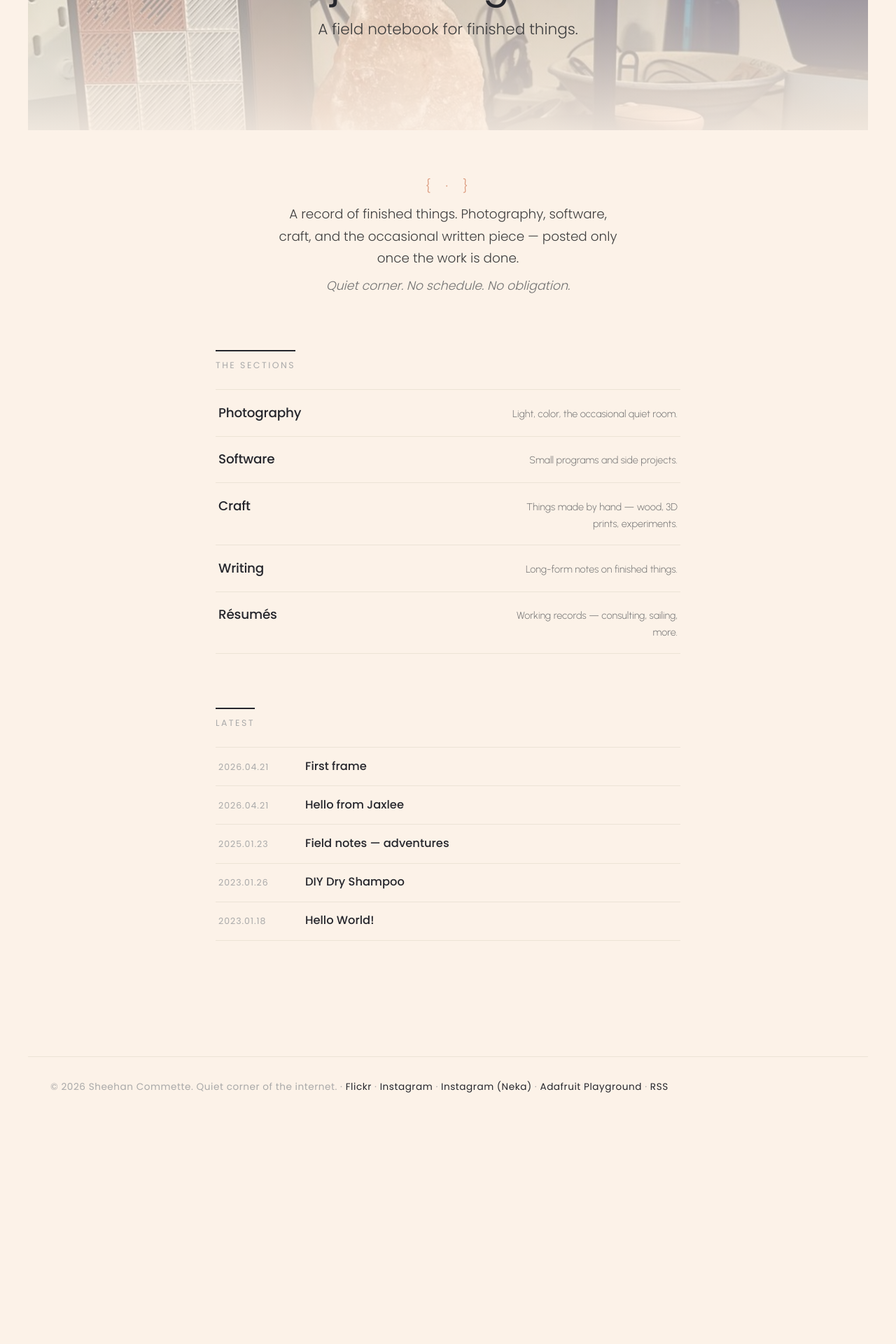
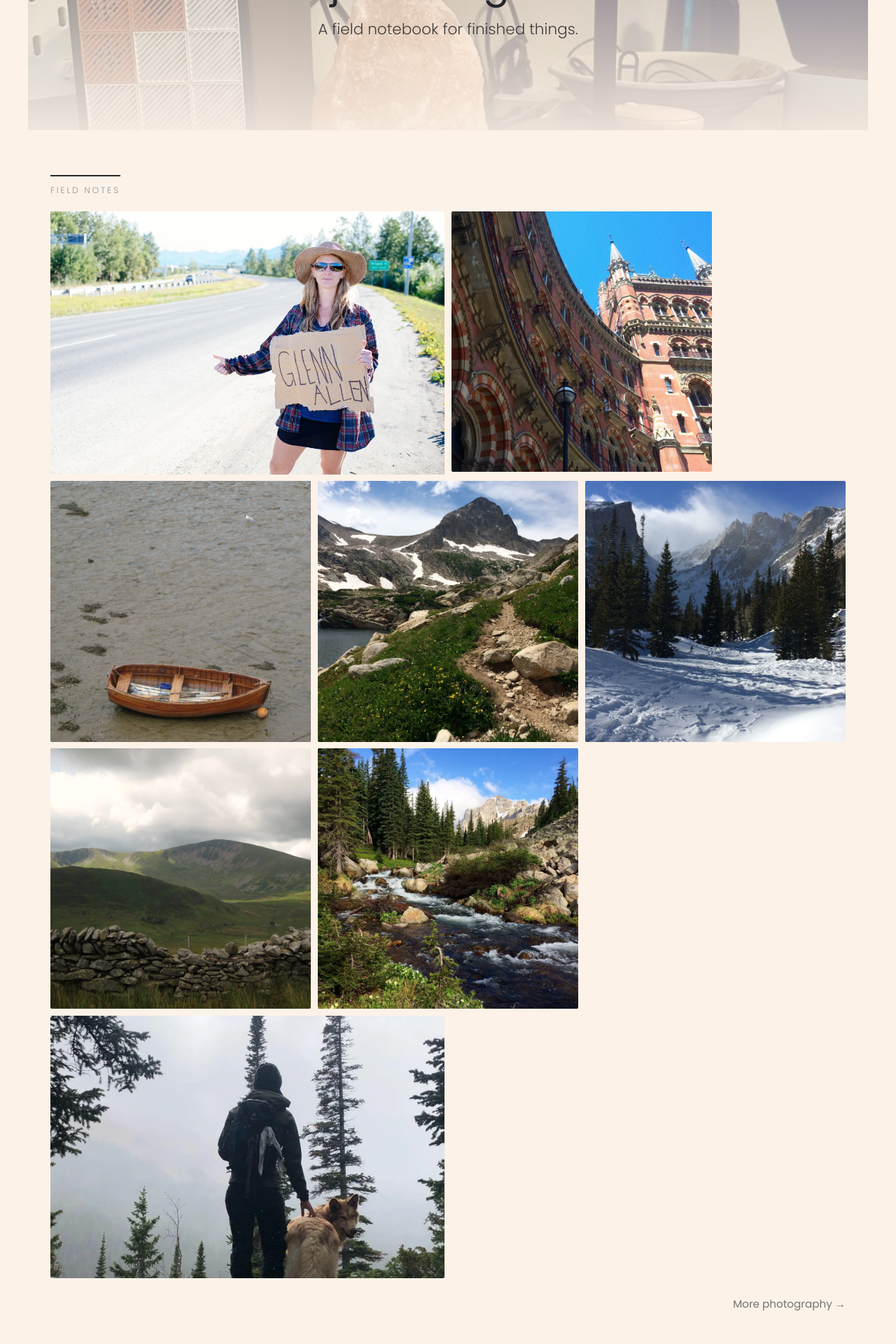
Before and after one commit to jaxlee-digital/jaxlee, a Jekyll site: the page built from index.md, in a window 1280 px wide. Shown: the part 483-2403 px from the top of the page at 70% size. Built offline with Jekyll 4.4.1, drawn with Linux system fonts in a browser that asks for light colours; before the commit the page ends 2095 px from its top, so only the background shows below that.

Commit message:
Home: large-scale photo gallery from sheehan.club port (hitchhiking, adventures, family)

```diff
--- a/_layouts/home.html
+++ b/_layouts/home.html
@@ -9,6 +9,39 @@ layout: default
     <h1 class="home-hero__title">{{ site.title }}</h1>
     <p class="home-hero__tagline">{{ site.tagline }}</p>
   </div>
+</section>
+
+<section class="home-gallery">
+  <p class="section-label">Field notes</p>
+  <div class="home-gallery__grid">
+    <figure class="home-gallery__tile home-gallery__tile--wide">
+      <img src="{{ '/assets/images/sheehan-club/hero-hitchhiking.jpg' | relative_url }}" alt="Hitchhiking, open road">
+    </figure>
+    <figure class="home-gallery__tile">
+      <img src="{{ '/assets/images/sheehan-club/adventure1.jpg' | relative_url }}" alt="">
+    </figure>
+    <figure class="home-gallery__tile">
+      <img src="{{ '/assets/images/sheehan-club/adventure2.jpg' | relative_url }}" alt="">
+    </figure>
+    <figure class="home-gallery__tile">
+      <img src="{{ '/assets/images/sheehan-club/adventure3.jpg' | relative_url }}" alt="">
+    </figure>
+    <figure class="home-gallery__tile">
+      <img src="{{ '/assets/images/sheehan-club/adventure4.jpg' | relative_url }}" alt="">
+    </figure>
+    <figure class="home-gallery__tile">
+      <img src="{{ '/assets/images/sheehan-club/adventure5.jpg' | relative_url }}" alt="">
+    </figure>
+    <figure class="home-gallery__tile">
+      <img src="{{ '/assets/images/sheehan-club/adventure6.jpg' | relative_url }}" alt="">
+    </figure>
+    <figure class="home-gallery__tile home-gallery__tile--wide">
+      <img src="{{ '/assets/images/sheehan-club/family.jpg' | relative_url }}" alt="Family">
+    </figure>
+  </div>
+  <p class="home-gallery__more">
+    <a href="{{ '/photography/' | relative_url }}">More photography →</a>
+  </p>
 </section>
 
 <section class="home-manifesto">
--- a/assets/css/main.css
+++ b/assets/css/main.css
@@ -546,6 +546,79 @@ hr { border: 0; border-top: 1px solid var(--rule); margin: var(--rhythm) 0; }
   line-height: 1.5;
 }
 
+/* Home gallery — large-scale mosaic */
+.home-gallery {
+  margin: clamp(2rem, 5vw, 4rem) calc(var(--gutter) * -1);
+  padding: 0 var(--gutter);
+}
+.home-gallery .section-label {
+  font-family: var(--font-display);
+  font-size: 0.78rem;
+  text-transform: uppercase;
+  letter-spacing: 0.2em;
+  color: var(--ink-faint);
+  border-top: 2px solid var(--ink);
+  padding-top: 0.6rem;
+  display: inline-block;
+  margin: 0 0 1.25rem;
+}
+.home-gallery__grid {
+  display: grid;
+  grid-template-columns: repeat(6, 1fr);
+  gap: 0.6rem;
+}
+.home-gallery__tile {
+  margin: 0;
+  overflow: hidden;
+  border-radius: 2px;
+  grid-column: span 2;
+  aspect-ratio: 1 / 1;
+  background: var(--paper-alt);
+}
+.home-gallery__tile--wide {
+  grid-column: span 3;
+  aspect-ratio: 3 / 2;
+}
+.home-gallery__tile img {
+  width: 100%;
+  height: 100%;
+  object-fit: cover;
+  display: block;
+  transition: transform .5s ease, filter .4s ease;
+  filter: saturate(0.94);
+}
+.home-gallery__tile:hover img {
+  transform: scale(1.03);
+  filter: saturate(1.08);
+}
+.home-gallery__more {
+  margin: 1.5rem 0 0;
+  text-align: right;
+  font-family: var(--font-display);
+  font-size: 0.95rem;
+}
+.home-gallery__more a {
+  color: var(--ink-muted);
+  border: 0;
+}
+.home-gallery__more a:hover { color: var(--accent); border: 0; }
+
+@media (max-width: 820px) {
+  .home-gallery__grid {
+    grid-template-columns: repeat(2, 1fr);
+    gap: 0.4rem;
+  }
+  .home-gallery__tile,
+  .home-gallery__tile--wide {
+    grid-column: span 1;
+    aspect-ratio: 1 / 1;
+  }
+  .home-gallery__tile--wide {
+    grid-column: span 2;
+    aspect-ratio: 3 / 2;
+  }
+}
+
 .home-manifesto {
   max-width: 44ch;
   margin: clamp(2rem, 5vw, 4rem) auto;
```
